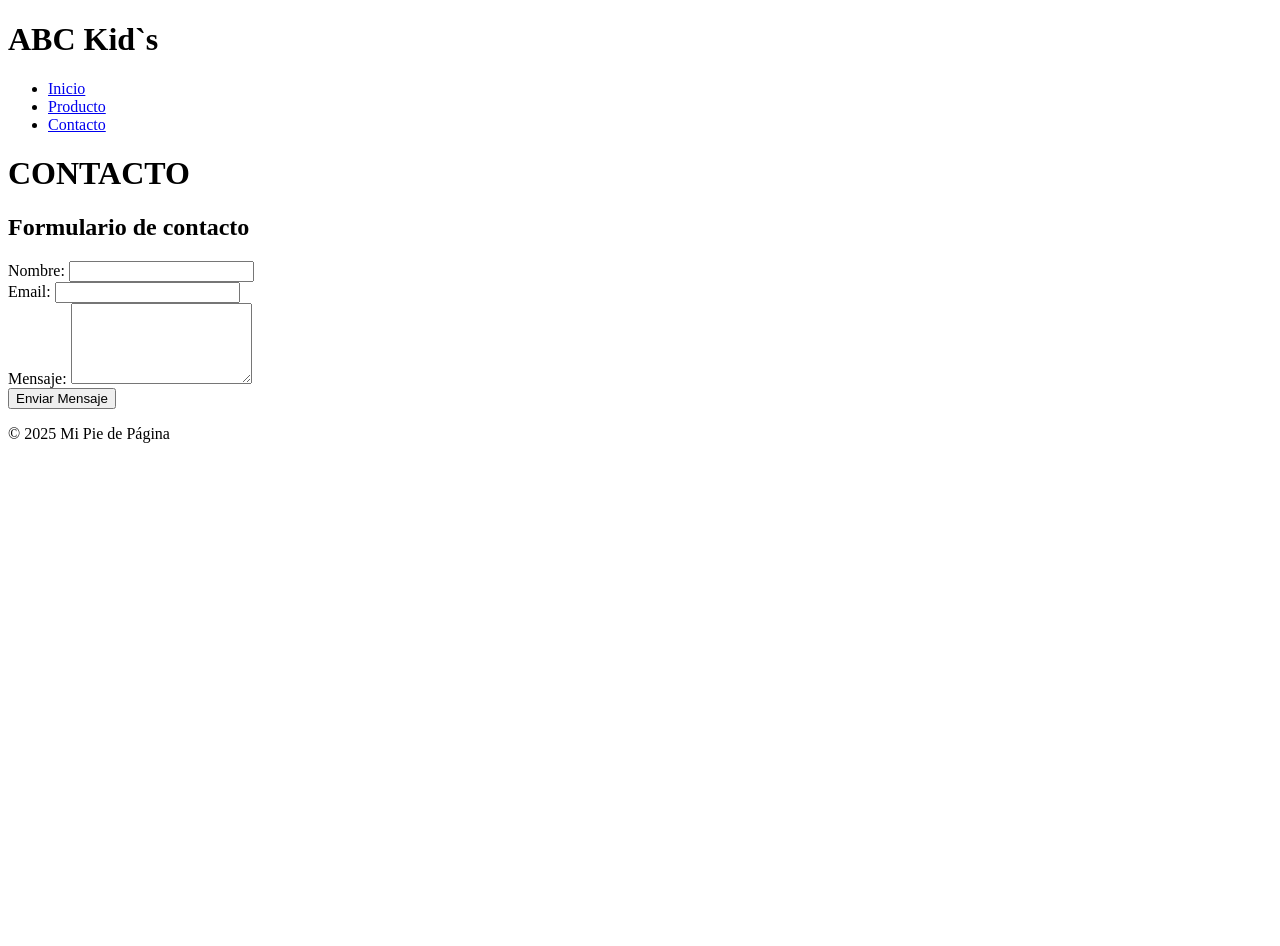
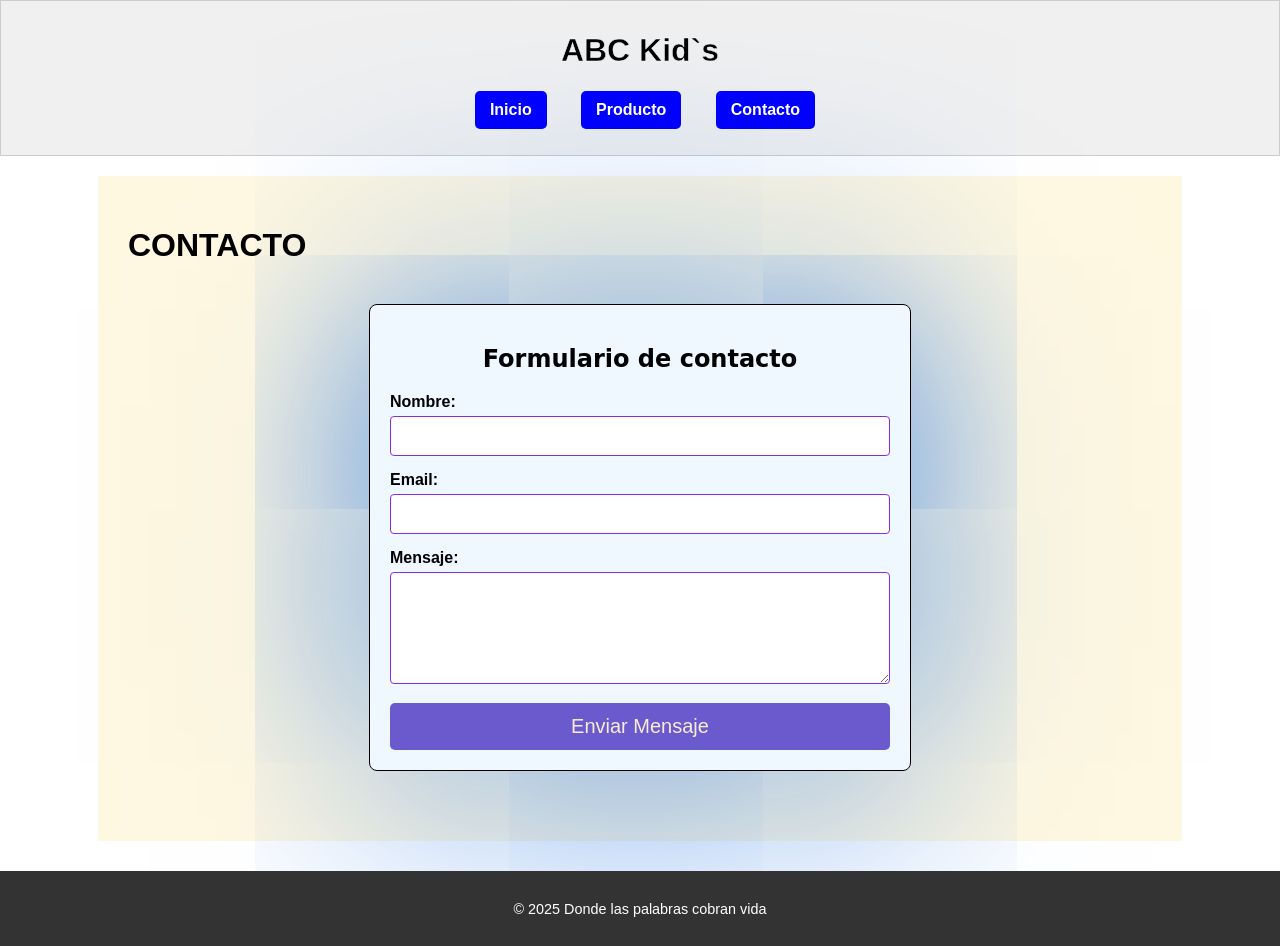
Before and after one commit to Facundo946/abckids, a plain HTML site: page CONTACTO.html in a window 1280 px wide. Before the commit the page ends 800 px from the top, so only its background shows below. Drawn offline with Linux system fonts and the light colour scheme.

Commit message:
Update CONTACTO.html

```diff
--- a/CONTACTO.html
+++ b/CONTACTO.html
@@ -2,8 +2,8 @@
 <html lang="es">
 <head>
     <meta charset="UTF-8">
-    <link rel="stylesheet" href="../ABC Kids/estilo1.css">
-    <link rel="stylesheet" href="../ABC Kids/CONTACTO.css">
+    <link rel="stylesheet" href="../estilo1.css">
+    <link rel="stylesheet" href="../CONTACTO.css">
     <title>Contacto</title>
 </head>
 <body>
@@ -12,9 +12,9 @@
         <div class="estilonav">
         <nav>
             <ul>
-                <li><a href="../ABC Kids/index.html">Inicio</a></li>
-                <li><a href="../ABC Kids/PRODUCTO.html">Producto</a></li>
-                <li><a href="../ABC Kids/CONTACTO.html">Contacto</a></li>
+                <li><a href="../index.html">Inicio</a></li>
+                <li><a href="../PRODUCTO.html">Producto</a></li>
+                <li><a href="../CONTACTO.html">Contacto</a></li>
           </ul>
       </nav>
     </div>
@@ -44,8 +44,9 @@
 
 </main>
     <footer>
-        <p>&copy; 2025 Mi Pie de Página</p>
+        <p>&copy; 2025 Donde las palabras cobran vida</p>
     </footer>
 
 </body>
+
 </html>
```
